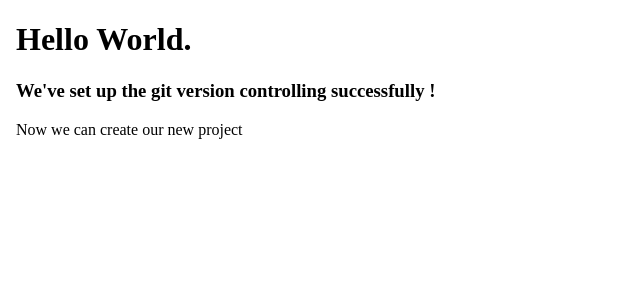
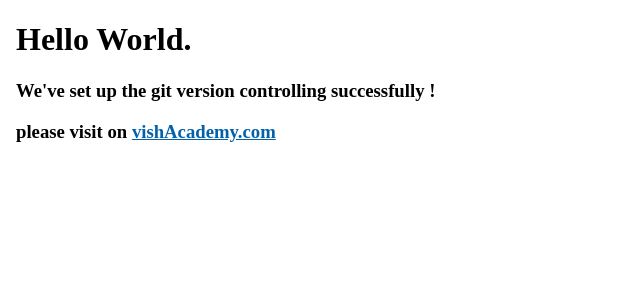
Before and after one commit to vishAcademy/ngApp, an Angular app: page / in a window 1280 px wide. Shown: the top 300 px of the page, without its empty margins (0-640 px from the left). Built offline with nearby package versions, Linux system fonts and the light colour scheme.

Commit message:
style binding example in firstComponent

```diff
--- a/angular.json
+++ b/angular.json
@@ -23,10 +23,7 @@
               "src/favicon.ico",
               "src/assets"
             ],
-            "styles": [
-              "src/styles.css",
-              ""
-            ],
+            "styles": ["./src/styles.css"],
             "scripts": []
           },
           "configurations": {
--- a/src/app/app.component.html
+++ b/src/app/app.component.html
@@ -8,7 +8,8 @@
 <body>
   <h1>Hello World. </h1>
   <h3>We've set up the git version controlling successfully ! </h3>
-  <p>Now we can create our new project</p>
+
+  <app-first></app-first>
 
 </body>
 </html>
--- a/src/app/app.module.ts
+++ b/src/app/app.module.ts
@@ -3,10 +3,12 @@ import { NgModule } from '@angular/core';
 
 import { AppRoutingModule } from './app-routing.module';
 import { AppComponent } from './app.component';
+import { FirstComponent } from './first/first.component';
 
 @NgModule({
   declarations: [
-    AppComponent
+    AppComponent,
+    FirstComponent
   ],
   imports: [
     BrowserModule,
--- /dev/null
+++ b/src/app/first/first.component.html
@@ -0,0 +1,8 @@
+
+
+<h3>please visit on
+    <a  [style.color]="setProps ? '#0361ab' : '#ff6600'"
+        [href]="linkUrl"
+        [textContent]="linkName">
+    </a>
+</h3>
--- /dev/null
+++ b/src/app/first/first.component.ts
@@ -0,0 +1,19 @@
+import { Component, OnInit } from '@angular/core';
+
+@Component({
+  selector: 'app-first',
+  templateUrl: './first.component.html',
+  styleUrls: ['./first.component.css']
+})
+export class FirstComponent implements OnInit {
+
+linkUrl:string = "https://www.vishAcademy.com"
+linkName:string = "vishAcademy.com"
+setProps:boolean = true;
+
+  constructor() { }
+
+  ngOnInit(): void {
+  }
+
+}
```
Also changed, not shown: src/app/first/first.component.css (added), 1 other file (tests, documents, lock files or other folders).
